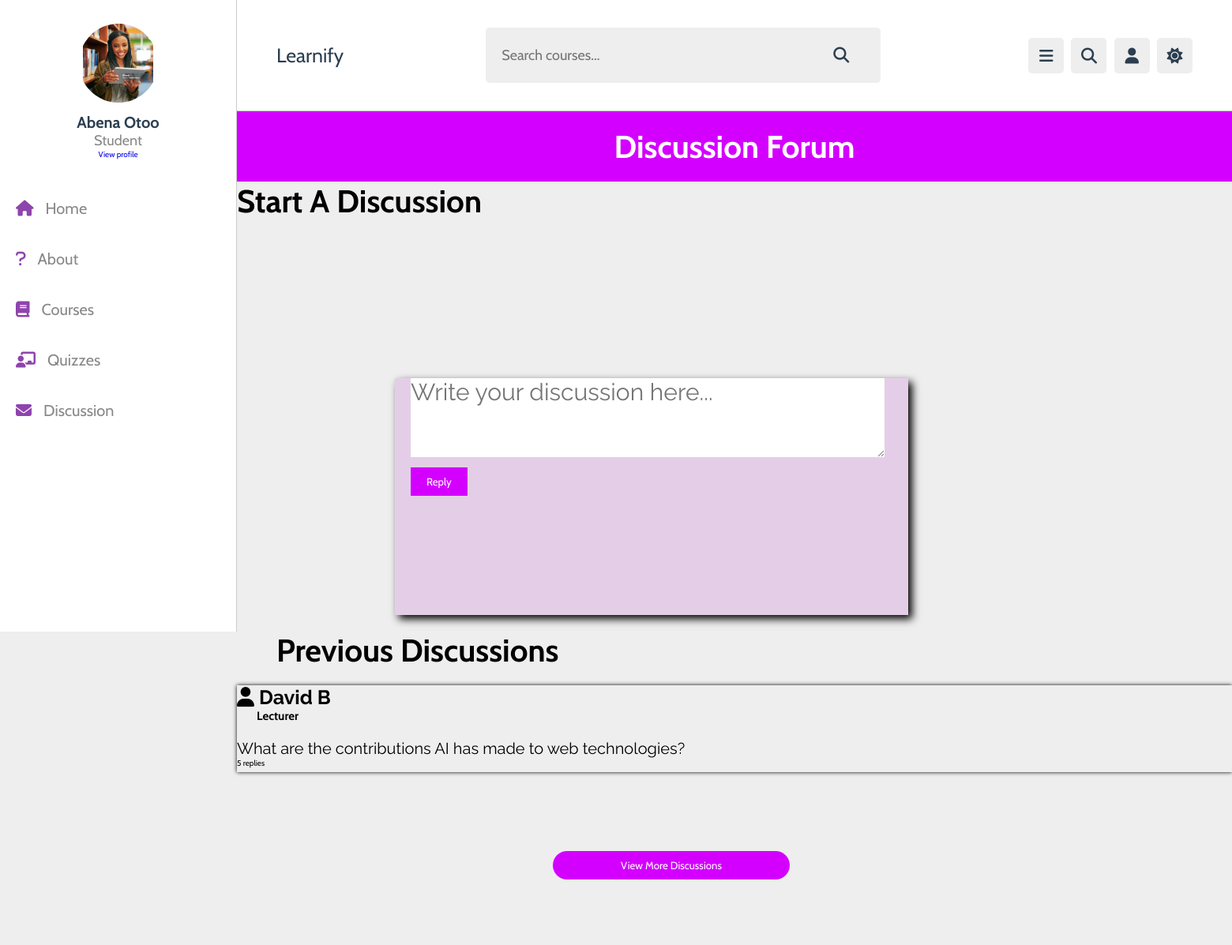
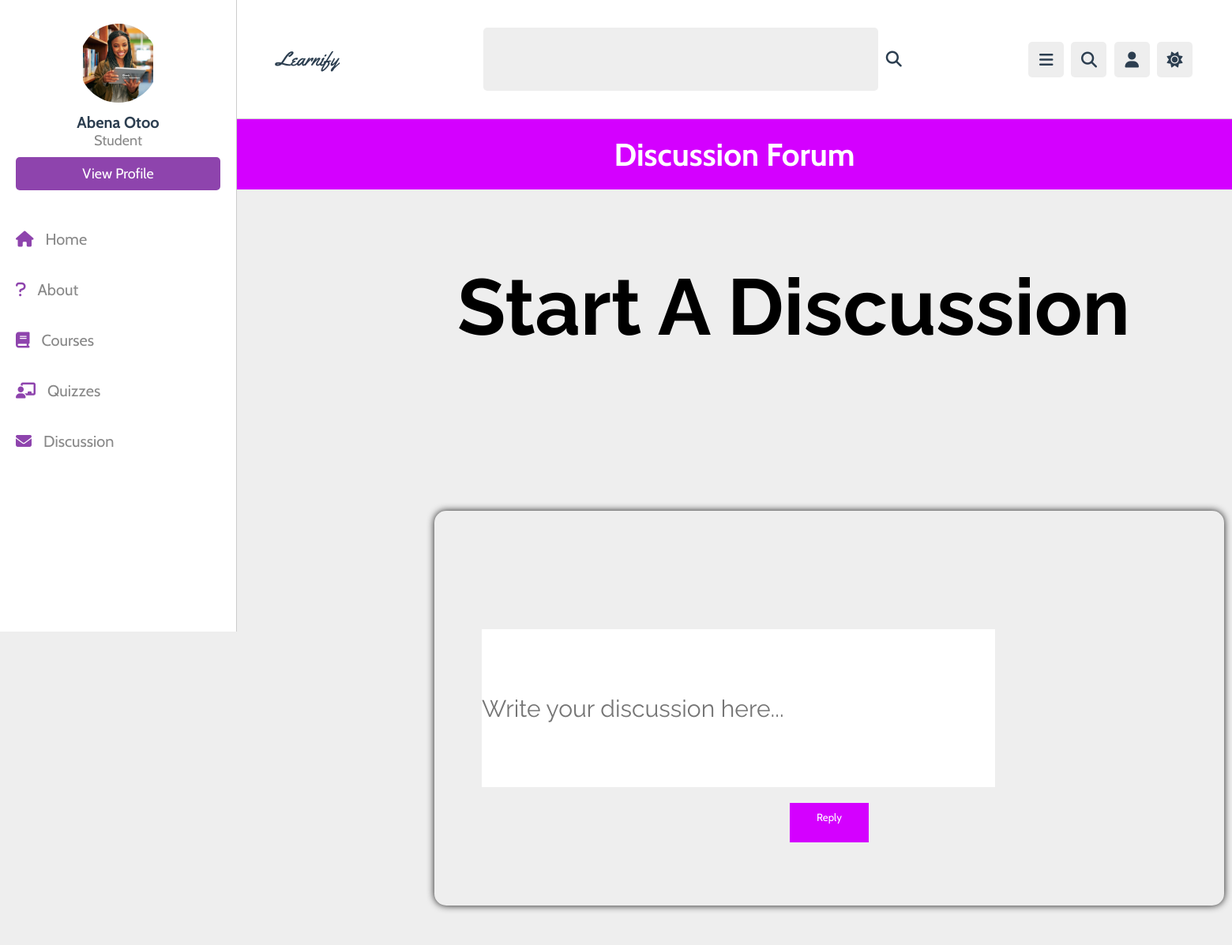
Before and after one commit to webLoversGroup4/LearningManagementSystem, a PHP site: page /view/discussions.html in a window 1560 px wide. Shown: the whole page at 79% size. Before the commit the page ends 1114 px from the top, so only its background shows below. Run offline with PHP 8.4, Linux system fonts and the light colour scheme; some libraries are stand-ins or nearby versions.

Commit message:
edits for discussions 1

```diff
--- a/css/discussionCSS.css
+++ b/css/discussionCSS.css
@@ -57,6 +57,66 @@
     padding-left: 0;
  }
 
+ .inline-btn,
+.inline-option-btn,
+.inline-delete-btn,
+.btn,
+.delete-btn,
+.option-btn{
+   border-radius: .5rem;
+   color:#fff;
+   font-size: 1.8rem;
+   cursor: pointer;
+   text-transform: capitalize;
+   padding:1rem 3rem;
+   text-align: center;
+   margin-top: 1rem;
+}
+
+.btn,
+.delete-btn,
+.option-btn{
+   display: block;
+   width: 100%;
+}
+
+.inline-btn,
+.inline-option-btn,
+.inline-delete-btn{
+   display: inline-block;
+}
+
+.btn,
+.inline-btn{
+   background-color: var(--main-color);
+}
+
+.option-btn,
+.inline-option-btn{
+   background-color:var(--orange);
+}
+
+.delete-btn,
+.inline-delete-btn{
+   background-color: var(--red);
+}
+
+.inline-btn:hover,
+.inline-option-btn:hover,
+.inline-delete-btn:hover,
+.btn:hover,
+.delete-btn:hover,
+.option-btn:hover{
+   background-color: var(--black);
+   color: var(--white);
+}
+
+.flex-btn{
+   display: flex;
+   gap: 1rem;
+}
+
+
  section{
     padding:2rem;
     margin: 0 auto;
@@ -79,9 +139,13 @@
     padding: 1.5rem 2rem;
  }
 
- .header .flex .logo{
-    font-size: 2.5rem;
-    color: var(--black);
+   .header .flex .logo{
+      color: #8e44ad;
+      font-size: 50px;
+      font-family: 'Yellowtail';
+      /*font-size: 2.5rem;
+      color: var(--black);*/
+
  }
 
  .header .flex .search-form{
@@ -385,10 +449,13 @@
 
 }
 
-.discuss-state{
-   margin-top: 200px;
-   margin-left: 600px;
+#discuss-state{
+   margin-top: 90px;
+   margin-left: 150px;
+   font-size: 100px;
+   font-family: 'Raleway';
    text-align: center;
+
 
 }
 
@@ -402,22 +469,38 @@
 }
 
  #discuss-container {
+    margin-top: 100px;
+    width: 800px;
+    height: 500px;
+    width: 1000px;
+    margin-bottom: 50px;
+    height: 500px;
+    justify-content: center;
+    margin-left: 250px;
     margin-top: 200px;
-    width: 500px;
-    height: 500px;
+    border: none;
+    border-radius: 15px;
+    background-color:#8e44ad(255, 0, 234, 0.5);
+    box-shadow: 0px 0 10px rgba(0, 0, 0, 0.9);
+    /*background-color: #8e44ad;*/
  }
-
- .post {
+/*
+ #post-form {
     background-color: #f9f9f9;
     border: 1px solid #ddd;
     padding: 10px;
+    margin-left: 60px;
+    margin-top: 100px;
+    width: 550px;
     margin-bottom: 10px;
  }
-
+ */
  #post-content {
-    width: 600px;
-    height: 100px;
-    margin-bottom: 10px;
+    width: 650px;
+    height: 200px;
+    margin-bottom: 20px;
+    margin-top: 150px;
+    margin-left: 60px;
     font-size: 30px;
     font-family: 'Raleway';
  }
@@ -425,7 +508,12 @@
  button {
     background-color: #d400ff;
     color: #fff;
+    display: flex;
+    width: 100px;
+    height: 50px;
     border: none;
+    margin-left: 450px;
+    justify-content: center;
     padding: 10px 20px;
     cursor: pointer;
  }
--- a/css/loginCSS.css
+++ b/css/loginCSS.css
@@ -45,7 +45,7 @@
 .form-container{
     width: 500px;
     height: 450px;
-   background-color:#8e44ad;
+    background-color:#8e44ad;
     box-shadow: 0px 0 10px rgba(0, 0, 0, 0.9);
     align-items: center;
     margin-left: 650px;
--- a/view/discussions.html
+++ b/view/discussions.html
@@ -68,7 +68,7 @@
        <img src="/images/stud1.jpg" class="image" alt="">
        <h3 class="name">Abena Otoo</h3>
        <p class="role">Student</p>
-       <a href="/view/profile.html" class="button">View profile</a>
+       <a href="/view/profile.html" class="btn">View profile</a>
     </div>
 
     <nav class="navbar">
@@ -92,20 +92,28 @@
   <!--<button class="add">Add</button> -->
 
 
- <section class="discuss">
-   <div class="question">
 
+
+
+
+   <!--
+      <div class="question"> </div>
+      -->
       <div id="discuss-container">
          <form id="post-form">
-            <textarea id="post-content" placeholder="Write your discussion here..."></textarea>
+           <input id="post-content" placeholder="Write your discussion here..."></input>
           <button type="submit">Reply</button>
          </form>
+
    </div>
 
 
 
 
- </section>
+
+
+
+  <!--
 <section>
    <h1>Previous Discussions</h1>
  </section>
@@ -118,20 +126,14 @@
  </div>
  <button id="dbutton">View More Discussions</button>
 
-
-
- <!--
-
-
- <main>
+  -->
 
 
 
 
 
 
- </main>
--->
+
 
     <script src="/js/script.js"></script>
 
```
Also changed, not shown: other parts of css/discussionCSS.css (+77 -1 lines), css/style.css (+106 -0 lines). Lines whose indentation alone changed are shown as unchanged.
